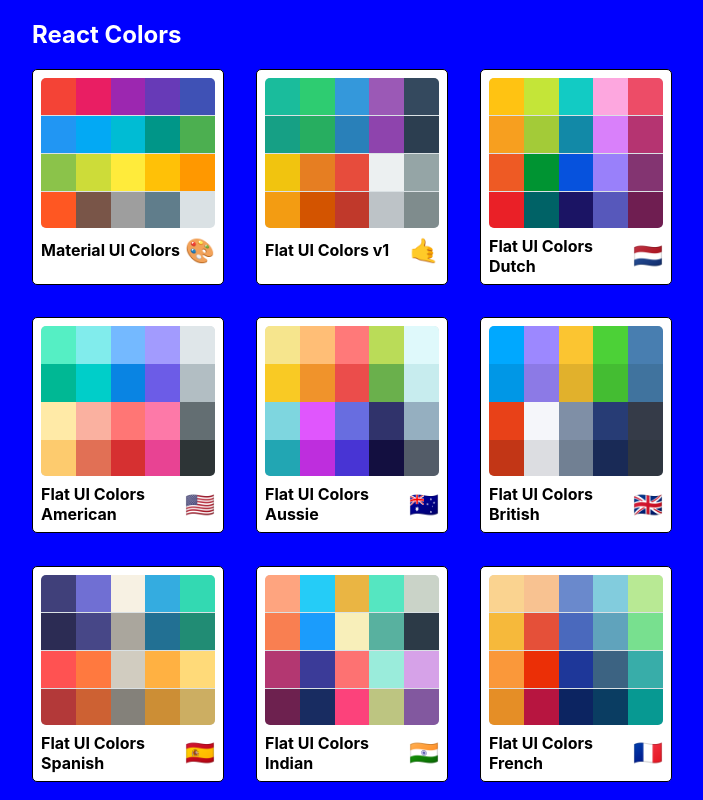
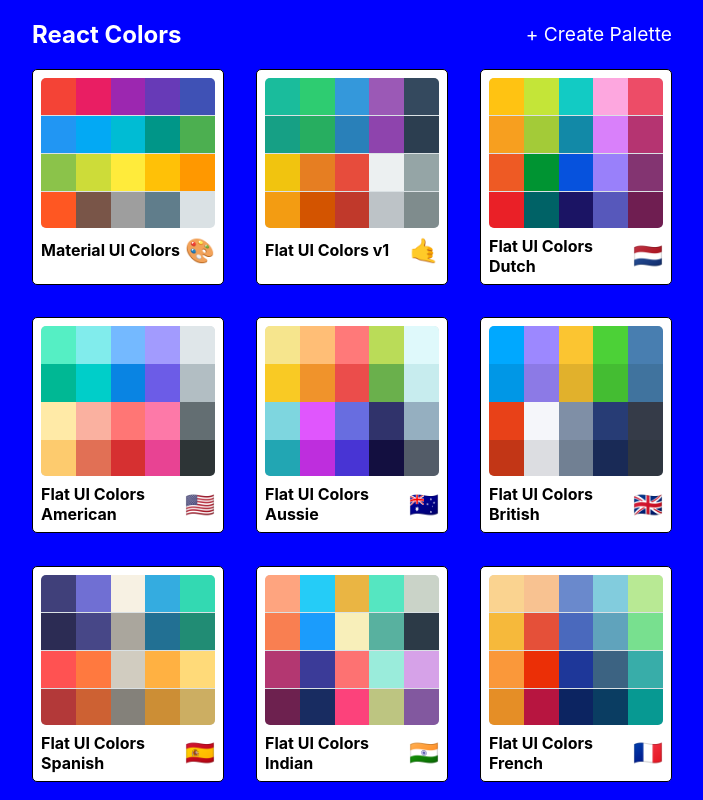
Before and after one commit to TLiiv/React-ColorProject, a React (Create React App) app: page / in a window 1280 px wide. Shown: the whole page, without its empty margins (288-991 px from the left). Built offline with nearby package versions, Linux system fonts and the light colour scheme.

Commit message:
Added New Palette link

```diff
--- a/src/App.js
+++ b/src/App.js
@@ -5,6 +5,7 @@
 import { generatePalette} from './colorHelpers';
 import PaletteList from './PaletteList';
 import SingleColorPalette from './SingleColorPalette';
+import NewPaletteForm from './NewPaletteForm';
 
 
 
@@ -17,6 +18,11 @@
   render(){
     return (
       <Switch>
+        <Route
+        exact path='/palette/new'
+        render={()=> <NewPaletteForm/>}
+        // needs to be top or palette/:id matches and runds into error
+        />
         <Route
         exact path='/'
         render={(routeProps)=> <PaletteList palettes = {seedColors} {...routeProps} />}
--- /dev/null
+++ b/src/NewPaletteForm.js
@@ -0,0 +1,12 @@
+import React, { Component } from 'react';
+
+class NewPaletteForm extends Component {
+
+    render(){
+        return (
+            <h1>New Palette form</h1>
+        )
+    }
+}
+
+export default NewPaletteForm;
--- a/src/PaletteList.js
+++ b/src/PaletteList.js
@@ -7,10 +7,6 @@
 
 
 class PaletteList extends Component {
-    // constructor(props){
-    //     super(props);
-    //     this.goToPalette = this.goToPalette.bind(this);
-    // }
     goToPalette(id) {
         this.props.history.push(`/palette/${id}`)
     }
@@ -21,6 +17,7 @@
                 <div className={classes.container}>
                     <nav className={classes.nav}>
                         <h1>React Colors</h1>
+                        <Link to="./palette/new">+ Create Palette</Link>
                     </nav>
                     <div className={classes.palettes}>
                         {palettes.map(palette => (
--- a/src/styles/PaletteListStyles.js
+++ b/src/styles/PaletteListStyles.js
@@ -20,7 +20,13 @@
         display:'flex',
         width:'100%',
         justifyContent:'space-between',
-        color:'white'
+        color:'white',
+        alignItems:'center',
+        "& a" :{
+            color:'white',
+            textDecoration:'none',
+            fontSize:'1.2rem'
+        }
     },
     palettes:{
         boxSizing:'border-box',
```
